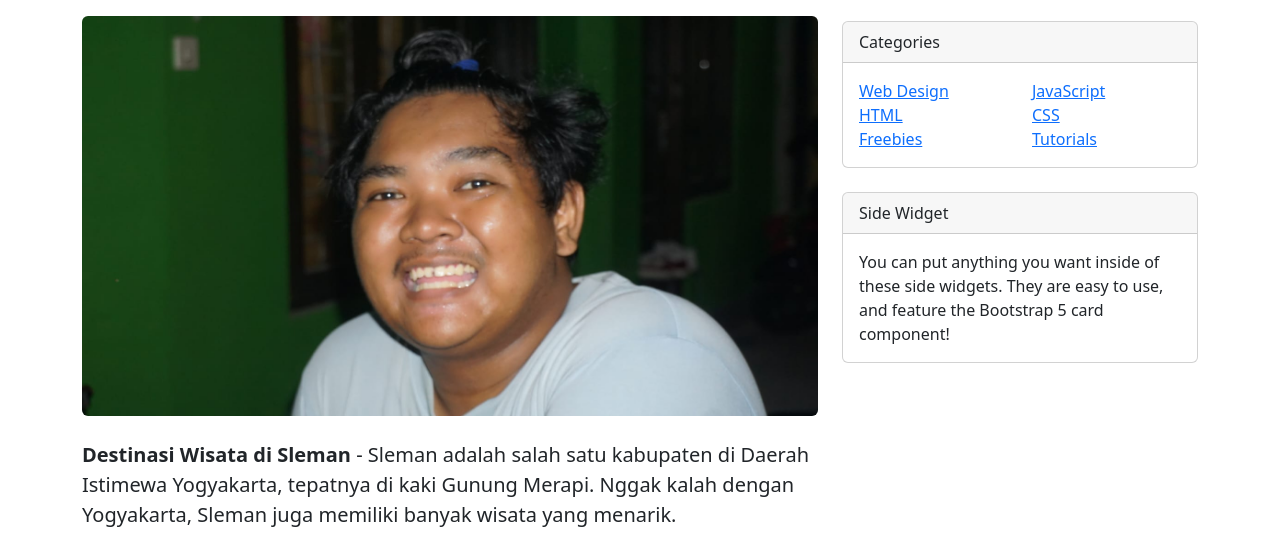
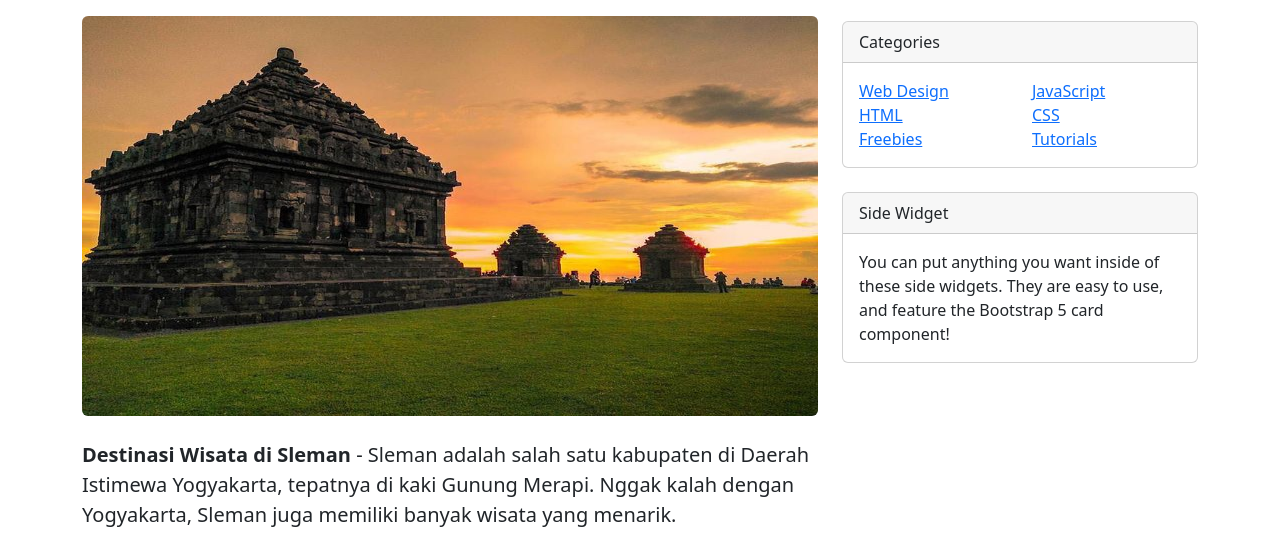
Before and after one commit to Rizkiblack/riskiblack.github.io, a plain HTML site: page sleman.html in a window 1280 px wide. Shown: the part 220-771 px from the top of the page. Drawn offline with nearby package versions, Linux system fonts and the light colour scheme.

Commit message:
sleman.html

```diff
--- a/sleman.html
+++ b/sleman.html
@@ -45,7 +45,7 @@
                         </header>
                         <!-- Preview image figure-->
                         <figure class="mb-4">
-                            <img class="img-fluid rounded" src="image/pak.jpeg"  alt="..." style="width: 900px; height: 400px;" />
+                            <img class="img-fluid rounded" src="image/Wisata Candi Ijo Tempat Terbaik Melihat Sunset Kota Jogja - Wisata Milenial.jpeg"  alt="..." style="width: 900px; height: 400px;" />
                         </figure>
                         <!-- Post content-->
                         <section class="mb-5">
```
